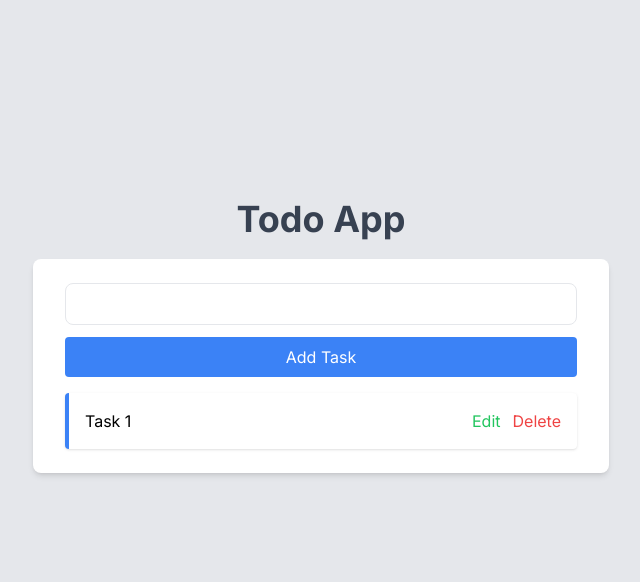
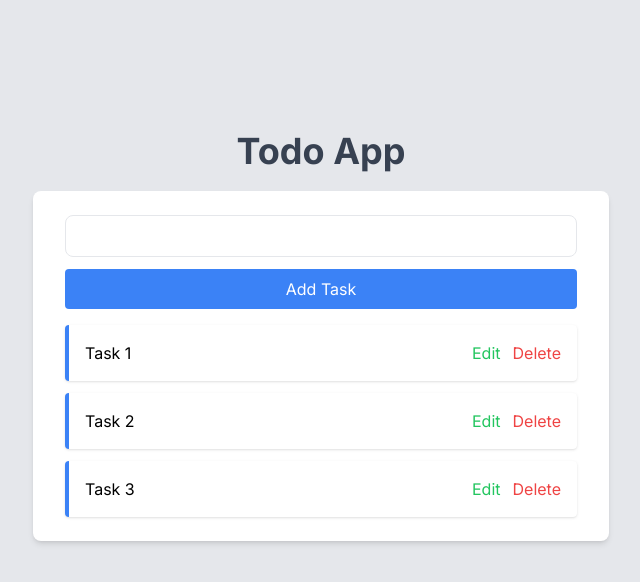
Before and after one commit to eobcre/todo-next13, a Next.js app: page / in a window 1280 px wide. Shown: the top 582 px of the page, without its empty margins (319-959 px from the left). Built offline with nearby package versions, Linux system fonts and the light colour scheme; data requests are answered from the project's data file.

Commit message:
todo props logic

```diff
--- /dev/null
+++ b/src/api.ts
@@ -0,0 +1,10 @@
+import { Todo } from './types';
+
+export const getAllTodos = async (): Promise<Todo[]> => {
+  const res = await fetch(`http://localhost:3001/tasks`, {
+    cache: 'no-store',
+  });
+  const todos = res.json();
+
+  return todos;
+};
--- a/src/app/components/TodoList.tsx
+++ b/src/app/components/TodoList.tsx
@@ -1,15 +1,25 @@
 import React from 'react';
+import { Todo } from '@/types';
 
-const TodoList = () => {
+type TodoListProps = {
+  todos: Todo[];
+};
+
+const TodoList = ({ todos }: TodoListProps) => {
   return (
     <ul className='space-y-3'>
-      <li className='flex justify-between p-4 bg-white border-l-4 border-blue-500 rounded shadow'>
-        <span>Task 1</span>
-        <div>
-          <button className='text-green-500 mr-3'>Edit</button>
-          <button className='text-red-500'>Delete</button>
-        </div>
-      </li>
+      {todos.map((todo) => (
+        <li
+          key={todo.id}
+          className='flex justify-between p-4 bg-white border-l-4 border-blue-500 rounded shadow'
+        >
+          <span>{todo.text}</span>
+          <div>
+            <button className='text-green-500 mr-3'>Edit</button>
+            <button className='text-red-500'>Delete</button>
+          </div>
+        </li>
+      ))}
     </ul>
   );
 };
--- a/src/app/page.tsx
+++ b/src/app/page.tsx
@@ -1,14 +1,18 @@
 import AddTask from './components/AddTask';
 import TodoList from './components/TodoList';
+import { getAllTodos } from '@/api';
 
-export default function Home() {
+export default async function Home() {
+  const todos = await getAllTodos();
+  console.log(todos);
+
   return (
     <main className='flex flex-col justify-center items-center min-h-screen py-2 bg-gray-200'>
       <h1 className='text-4xl font-bold text-gray-700 -mt-32'>Todo App</h1>
       <div className='w-full max-w-xl mt-5'>
         <div className='w-full px-8 py-6 bg-white shadow-md rounded-lg'>
           <AddTask />
-          <TodoList />
+          <TodoList todos={todos} />
         </div>
       </div>
     </main>
--- /dev/null
+++ b/src/types.ts
@@ -0,0 +1,4 @@
+export interface Todo {
+  id: string;
+  text: string;
+}
```
